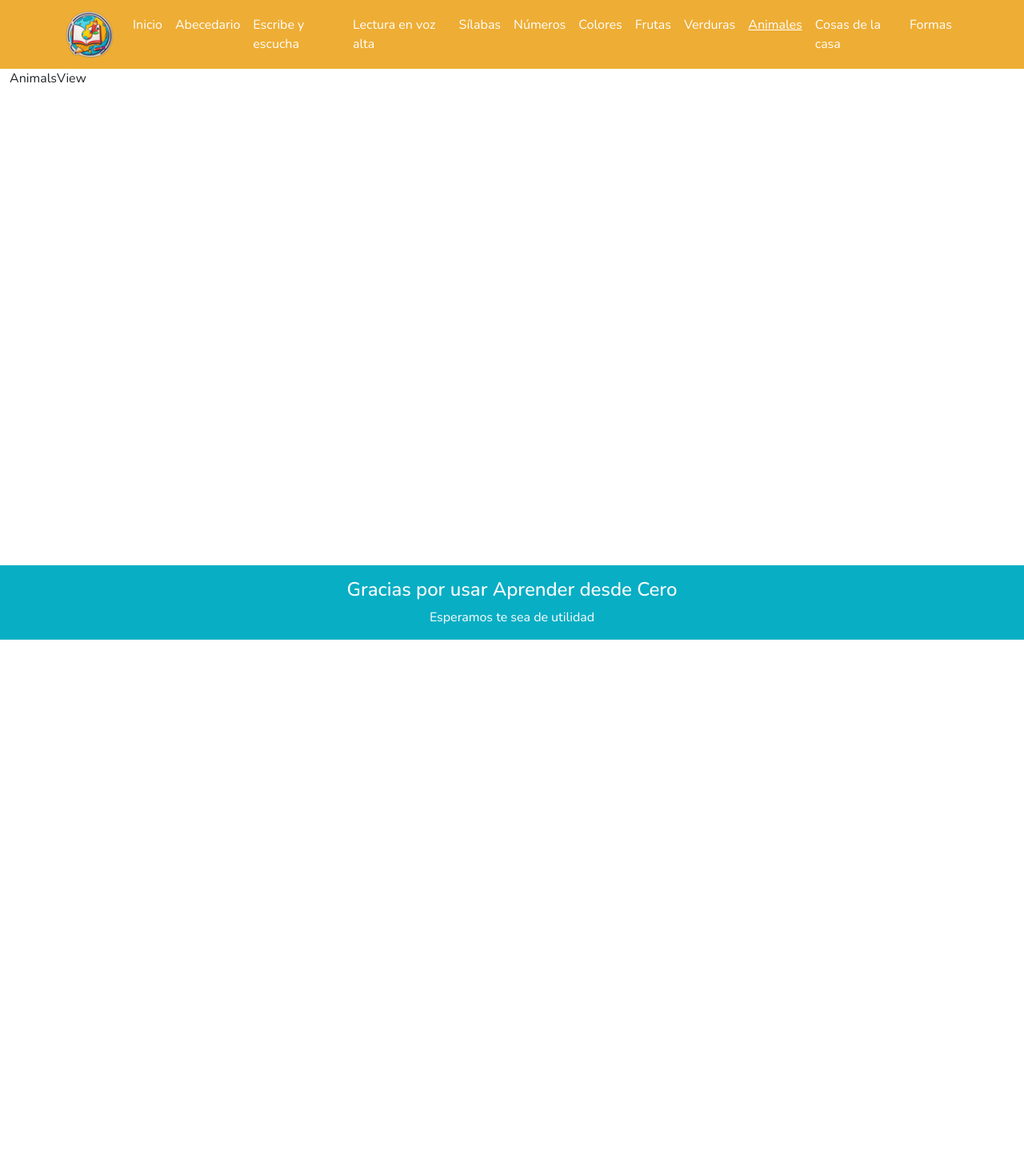
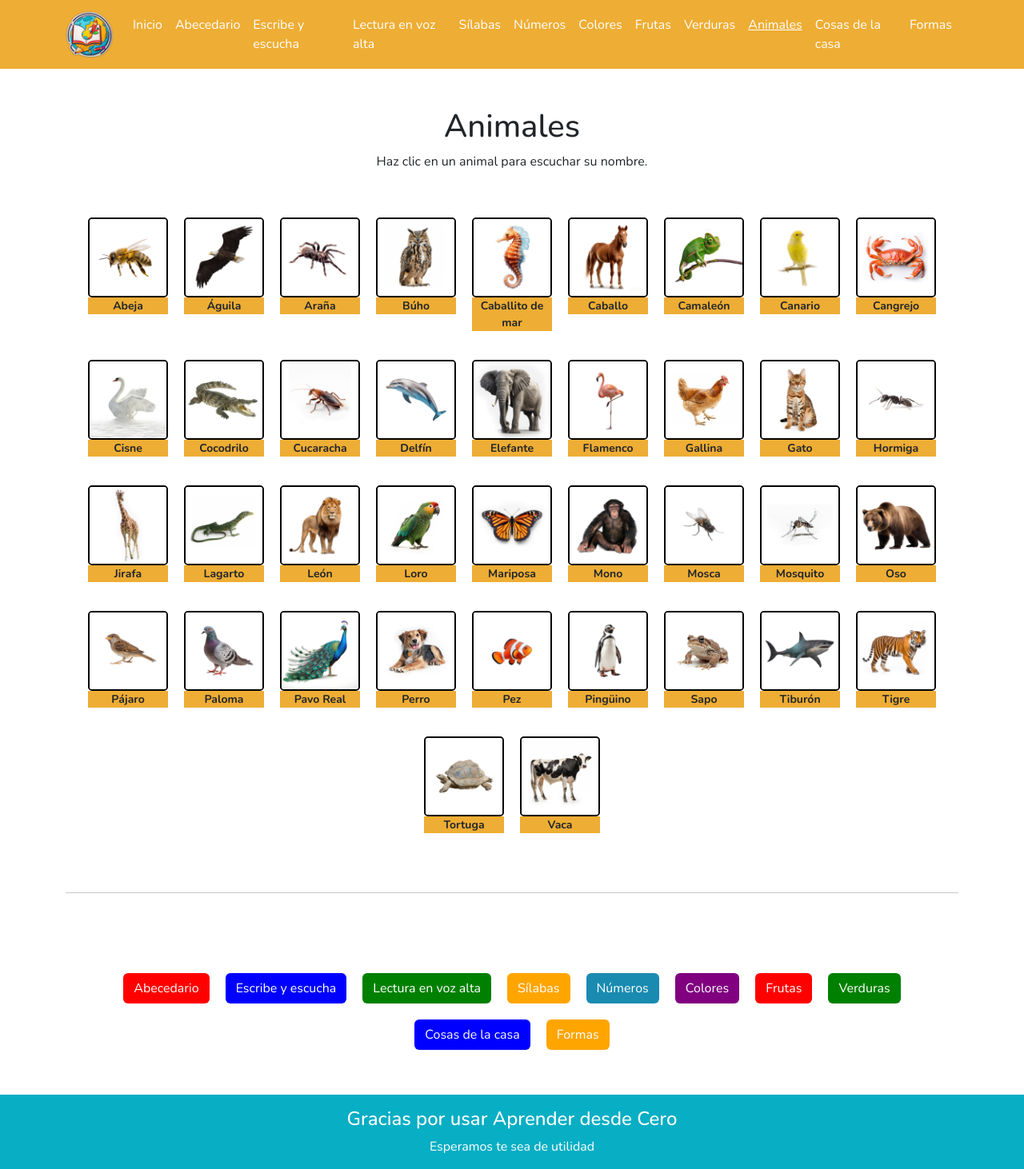
Before and after one commit to AnabelaGuillermo/aprenderDesdeCero, a React (Vite) app: page /Animales in a window 1280 px wide. Shown: the whole page at 80% size. Before the commit the page ends 800 px from the top, so only its background shows below. Built offline with nearby package versions, Linux system fonts and the light colour scheme.

Commit message:
Añado mapeo y cards de animales.

```diff
--- a/src/views/AnimalsView.jsx
+++ b/src/views/AnimalsView.jsx
@@ -1,9 +1,26 @@
-import React from 'react'
+import React from "react";
+import ItemCard from "../components/HomeStuffView/ItemCard";
+import ColorButtons from "../components/HomeView/ColorButtons";
+import { animalsView } from "../data/animals.js";
 
-const AnimalsView = () => {
+import "../css/VegetablesView.css";
+
+function AnimalsView() {
   return (
-    <div>AnimalsView</div>
-  )
+    <section className="container mt-5 text-center">
+      <h1>Animales</h1>
+      <p className="mb-5">Haz clic en un animal para escuchar su nombre.</p>
+      <article className="vegetables-content">
+        {animalsView.Animales.map((animales, index) => (
+          <ItemCard key={index} item={animales} />
+        ))}
+      </article>
+      <article className="mt-5 mb-2">
+        <hr />
+        <ColorButtons />
+      </article>
+    </section>
+  );
 }
 
-export default AnimalsView
+export default AnimalsView;
```
Also changed, not shown: src/data/animals.js (indentation only).
